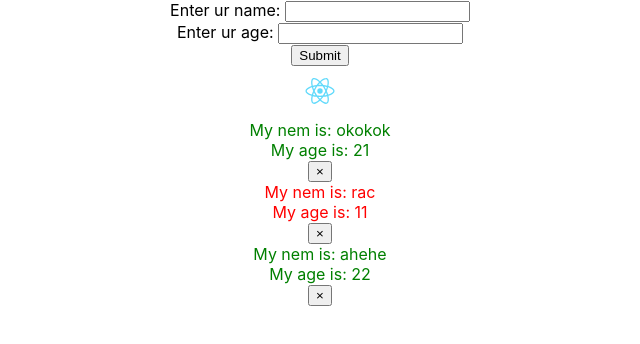
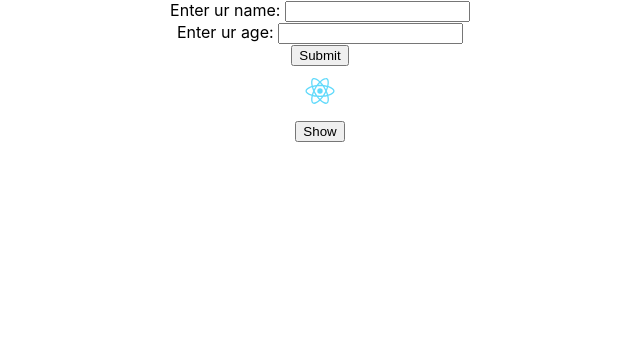
Before and after one commit to lequangphuc-1310/udemy-1st-react, a React (Create React App) app: page / in a window 1280 px wide. Shown: the top 344 px of the page, without its empty margins (320-960 px from the left). Built offline with nearby package versions, Linux system fonts and the light colour scheme.

Commit message:
useState

```diff
--- a/src/components/DisplayInfo.js
+++ b/src/components/DisplayInfo.js
@@ -1,4 +1,4 @@
-import React from 'react'
+import React, { useState } from 'react'
 import './DisplayInfo.scss'
 import logo from './../logo.svg'
 // class DisplayInfo extends React.Component {
@@ -46,10 +46,13 @@ import logo from './../logo.svg'
 const DisplayInfo = (props) => {
     const { listUser } = props
 
+    const [isShowHide, setIsShowHide] = useState(false)
+    const handleShowHide = () => setIsShowHide(!isShowHide)
     return (
         <div className='display-info-container'>
-            <img src={logo} />
-            {true &&
+            <img src={logo} /><br />
+            <button onClick={handleShowHide}>{isShowHide === true ? 'Hide' : 'Show'}</button>
+            {isShowHide &&
                 <>
                     {listUser.map(item => {
                         return (
```
